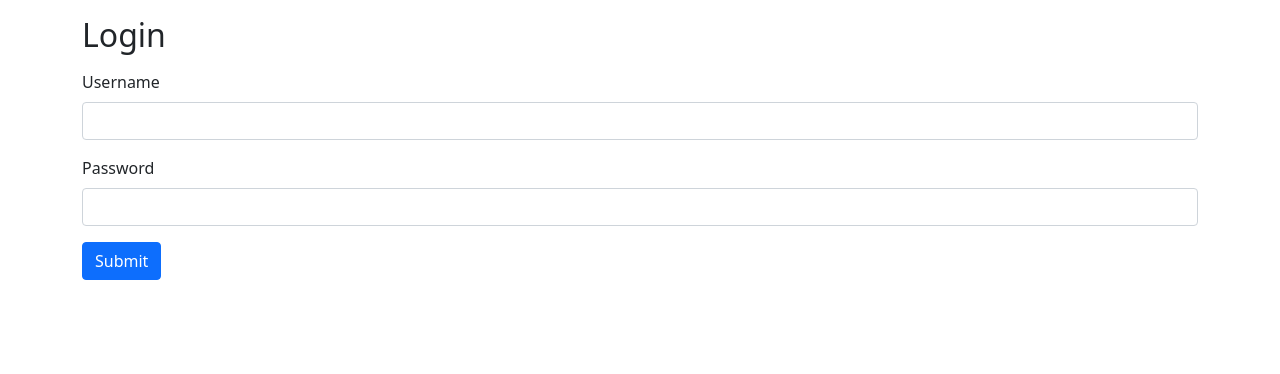
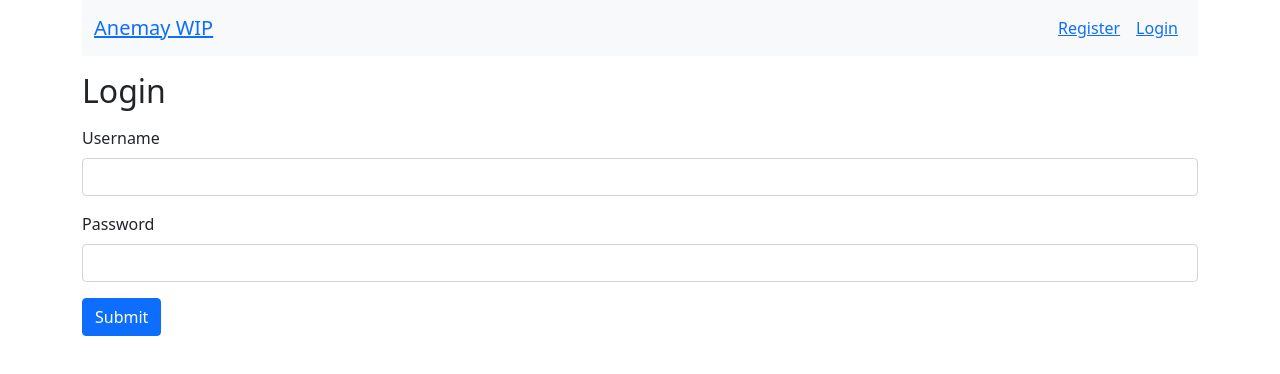
Before and after one commit to tareita/node-learning, a React (Create React App) app in the folder client/: page /login in a window 1280 px wide. Shown: the top 374 px of the page. Built offline with nearby package versions, Linux system fonts and the light colour scheme.

Commit message:
navbar implemented

```diff
--- a/client/src/App.js
+++ b/client/src/App.js
@@ -5,11 +5,13 @@ import PostDetails from "./PostDetails";
 import CreatePost from "./CreatePost";
 import Login from "./Login";
 import Register from "./Register";
+import { Navbar } from "./Navbar";
 
 function App() {
   return (
     <div className="App container">
       <BrowserRouter>
+        <Navbar />
         <Routes>
           <Route path="/" element={<Home />} />
           <Route path="/posts" element={<Posts />} />
--- a/client/src/Login.js
+++ b/client/src/Login.js
@@ -11,10 +11,12 @@ const Login = () => {
     const res = await fetch("http://localhost:4000/users/login/", {
       method: "POST",
       body: JSON.stringify(formData),
-      headers: { "Content-Type": "application/json" },
+      headers: {
+        "Content-Type": "application/json",
+        Accept: "application/json",
+      },
     });
     const data = await res.json();
-    console.log(data);
   };
   return (
     <div>
--- /dev/null
+++ b/client/src/Navbar.js
@@ -0,0 +1,26 @@
+import React from "react";
+import { Link } from "react-router-dom";
+
+export const Navbar = () => {
+  return (
+    <div>
+      <nav className="navbar navbar-expand-lg bg-light">
+        <div className="container-fluid">
+          <a className="navbar-brand" href="#">
+            <Link to="/">Anemay WIP</Link>
+          </a>
+          <div>
+            <div className="navbar-nav">
+              <div className="nav-link active">
+                <Link to="/register">Register</Link>
+              </div>
+              <div className="nav-link active">
+                <Link to="/login">Login</Link>
+              </div>
+            </div>
+          </div>
+        </div>
+      </nav>
+    </div>
+  );
+};
```
Also changed, not shown: 1 other file (tests, documents, lock files or other folders).
